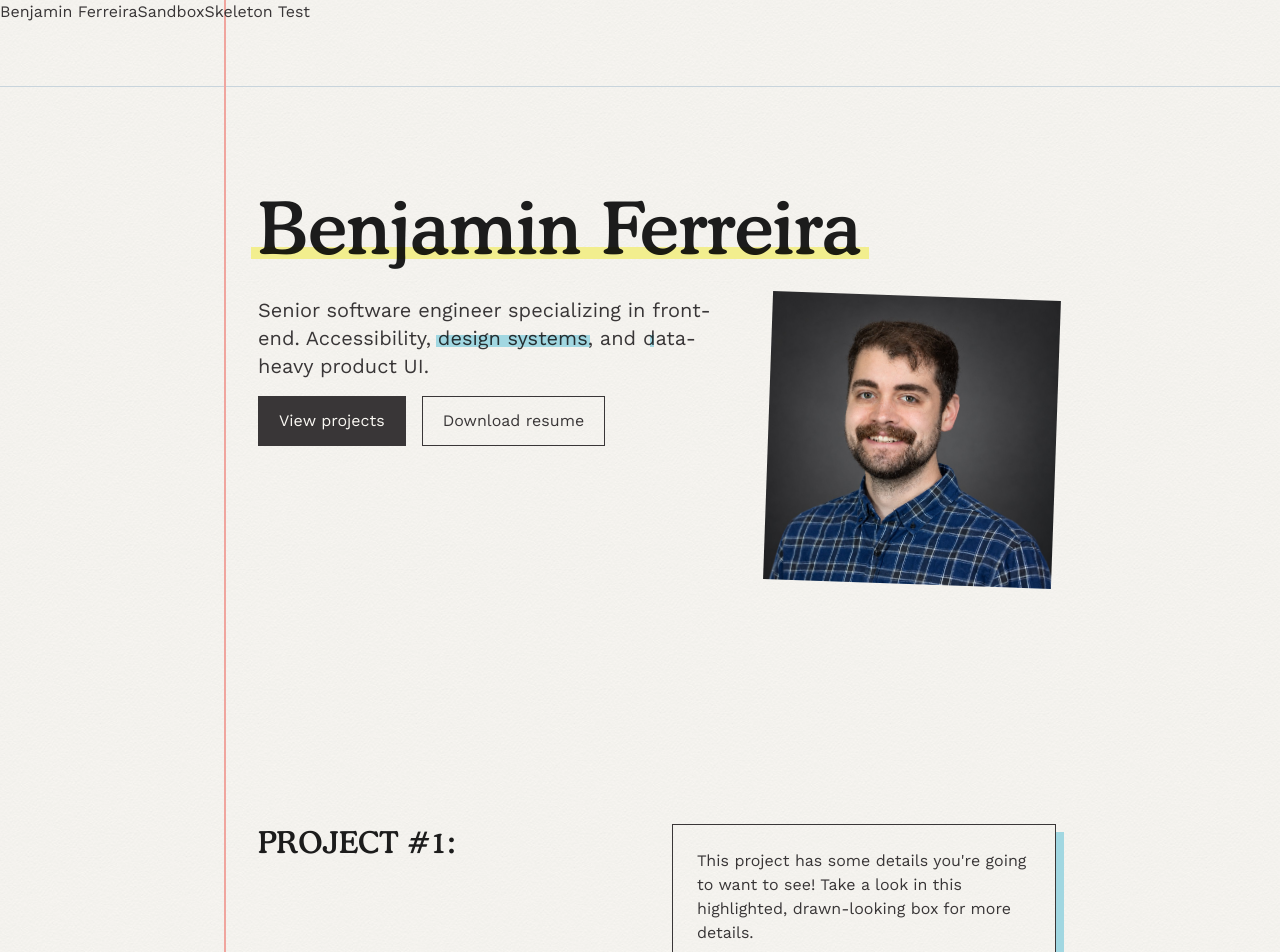
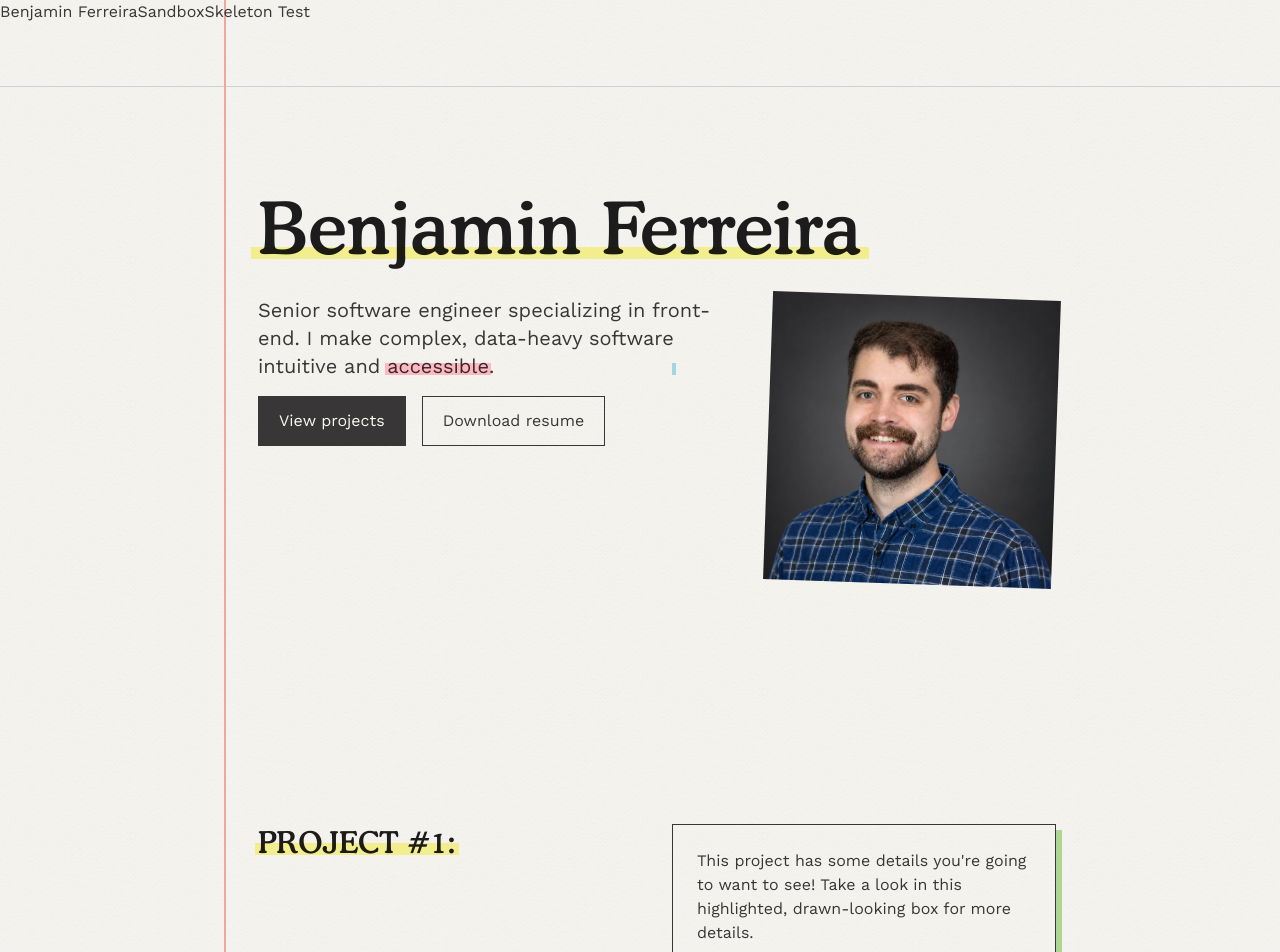
Before and after one commit to benjaminferreira/benjaminferreira.dev, a Next.js app: page / in a window 1280 px wide. Shown: the top 952 px of the page. Built offline with nearby package versions, Linux system fonts and the light colour scheme.

Commit message:
Rename shade util to highlight-box, split hover, migrate homepage box

```diff
--- a/src/app/(desk)/page.tsx
+++ b/src/app/(desk)/page.tsx
@@ -1,16 +1,11 @@
 "use client";
 
 import Button from "@/components/Button";
-import { HighlightGroup, HighlightText } from "@/components/HighlightGroup";
+import { HighlightBox, HighlightGroup, HighlightText } from "@/components/HighlightGroup";
 import portrait from "@/images/ben-ferreira-portrait.jpg";
 import Image from "next/image";
-import { useRef } from "react";
-import { useInView } from "motion/react";
 
 export default function HomePage() {
-	const boxRef = useRef<HTMLDivElement>(null);
-	const boxInView = useInView(boxRef, { once: true, margin: "-20% 0px" });
-
 	return (
 		<div className="flex flex-col gap-6">
 			{/* Hero/Intro Section */}
@@ -38,10 +33,9 @@ export default function HomePage() {
 							/>
 
 							<p className="text-lg md:text-xl text-ink">
-								Senior software engineer specializing in{" "}
-								<HighlightText color="var(--color-mild-blue)">front-end</HighlightText>. Accessibility,{" "}
-								<HighlightText color="var(--color-mild-blue)">design systems</HighlightText>, and
-								data-heavy product UI.
+								Senior software engineer specializing in front-end. I make complex, data-heavy software{" "}
+								<HighlightText color="var(--color-mild-blue)">intuitive</HighlightText> and{" "}
+								<HighlightText color="var(--color-mild-pink)">accessible</HighlightText>.
 							</p>
 							<div className="flex flex-wrap gap-4">
 								<Button href="#projects">View projects</Button>
@@ -56,51 +50,55 @@ export default function HomePage() {
 					</div>
 				</section>
 			</HighlightGroup>
+			<HighlightGroup>
 				<section
 					id="projects"
 					className="space-y-4"
 				>
-				<div className="flex justify-between">
-					<h2 className="text-3xl font-heading text-charcoal uppercase">Project #1:</h2>
-					<span
-						ref={boxRef}
-						data-shaded={boxInView || undefined}
-						className="border border-ink highlight-shade [--stroke-color:var(--color-mild-blue)] [--stroke-w:0.5rem] [--stroke-draw:400ms] p-6 w-sm"
+					<div className="flex justify-between gap-4">
+						<h2 className="text-3xl font-heading text-charcoal uppercase">
+							<HighlightText>Project #1:</HighlightText>
+						</h2>
+						<HighlightBox
+							color="var(--color-mild-green)"
+							className="p-6 w-sm"
 						>
 							This project has some details you're going to want to see! Take a look in this highlighted,
 							drawn-looking box for more details.
-					</span>
+						</HighlightBox>
 					</div>
 					<p className="font-mono">[TEST CONTENT - PLACEHOLDER ONLY]</p>
 					<p className="font-body">
-					The Midnight Garden Observatory is an experimental platform for tracking bioluminescent fungi across
-					temperate rainforests in the Pacific Northwest. Built during a series of particularly rainy
-					weekends, the application allows field researchers to log sightings, upload spectral photographs,
-					and cross-reference species data against a community-maintained database of over 12,000 catalogued
-					organisms.
+						The Midnight Garden Observatory is an experimental platform for tracking bioluminescent fungi
+						across temperate rainforests in the Pacific Northwest. Built during a series of particularly
+						rainy weekends, the application allows field researchers to log sightings, upload spectral
+						photographs, and cross-reference species data against a community-maintained database of over
+						12,000 catalogued organisms.
 					</p>
 					<p className="font-body">
-					The core mapping interface renders terrain data in real-time, overlaying fungal colony density heat
-					maps with seasonal rainfall patterns. Users can draw custom boundary polygons to define research
-					zones, and the system automatically generates growth prediction models based on soil composition,
-					canopy coverage, and ambient moisture levels collected from distributed sensor networks.
+						The core mapping interface renders terrain data in real-time, overlaying fungal colony density
+						heat maps with seasonal rainfall patterns. Users can draw custom boundary polygons to define
+						research zones, and the system automatically generates growth prediction models based on soil
+						composition, canopy coverage, and ambient moisture levels collected from distributed sensor
+						networks.
 					</p>
 					<p className="font-body">
-					One of the more interesting technical challenges involved synchronizing offline field data with the
-					central database when researchers returned to connectivity. The conflict resolution system uses a
-					timestamp-based merge strategy with manual override capabilities for contested observations. This
-					was particularly important during the 2024 autumn bloom season when multiple research teams were
-					simultaneously documenting the same rare Panellus stipticus colonies.
+						One of the more interesting technical challenges involved synchronizing offline field data with
+						the central database when researchers returned to connectivity. The conflict resolution system
+						uses a timestamp-based merge strategy with manual override capabilities for contested
+						observations. This was particularly important during the 2024 autumn bloom season when multiple
+						research teams were simultaneously documenting the same rare Panellus stipticus colonies.
 					</p>
 					<p className="font-body">
-					The notification system sends weekly digest emails summarizing new sightings within a researcher's
-					defined areas of interest, along with automatically generated statistical comparisons against
-					historical data for the same geographic regions. A companion mobile application provides simplified
-					logging capabilities with GPS-tagged photo capture and voice-to-text field notes for use during
-					nighttime observation sessions when screen brightness must be minimized to avoid disturbing
-					photosensitive specimens.
+						The notification system sends weekly digest emails summarizing new sightings within a
+						researcher's defined areas of interest, along with automatically generated statistical
+						comparisons against historical data for the same geographic regions. A companion mobile
+						application provides simplified logging capabilities with GPS-tagged photo capture and
+						voice-to-text field notes for use during nighttime observation sessions when screen brightness
+						must be minimized to avoid disturbing photosensitive specimens.
 					</p>
 				</section>
+			</HighlightGroup>
 		</div>
 	);
 }
--- a/src/app/globals.css
+++ b/src/app/globals.css
@@ -102,21 +102,86 @@
 }
 
 /*
-	highlight-shade
+	highlight
 
-	Draws two mildliner strokes along the bottom and right edges, to give a flat element
-	a sense of depth. The bottom stroke draws left to right, then the right stroke draws
-	top to bottom. On the way out it fades away at full size instead of un-drawing.
+	A mildliner band over text, wiping in from the left. Reveals on [data-hl]; add
+	highlight-hover for hover/focus. Fixed thickness, so taller letters poke out and the ink shows.
+	Tune [--hl:<color>], [--hl-thickness:<size>], [--hl-bottom:<offset>], [--hl-draw:<time>], [--hl-fade:<time>].
+*/
+@utility highlight {
+	position: relative;
 
-	Three triggers:
-		:hover              for interactive elements
-		[data-shaded]       for anything else, set from JS on scroll into view
+	&::before {
+		content: "";
+		position: absolute;
+		left: -0.1em;
+		right: -0.1em;
+		bottom: var(--hl-bottom, 0.16em);
+		height: var(--hl-thickness, 0.75rem);
+		pointer-events: none;
+		background-color: var(--hl, var(--color-mild-yellow));
+		mix-blend-mode: multiply;
+		opacity: 0;
+		transform: scaleX(0);
+		transform-origin: left;
 
-	Tune with arbitrary properties, no variants needed:
-		highlight-shade [--stroke-color:var(--color-mild-yellow)]
-		highlight-shade [--stroke-w:0.5rem] [--stroke-draw:400ms] [--stroke-fade:400ms]
+		/* exit: fade at full width, then reset the transform once invisible */
+		transition:
+			opacity var(--hl-fade, 250ms) linear,
+			transform 0ms linear var(--hl-fade, 250ms);
+	}
+
+	&[data-hl]::before {
+		opacity: 1;
+		transform: scaleX(1);
+
+		/* enter: opacity snaps on, the stroke draws */
+		transition:
+			opacity 0ms,
+			transform var(--hl-draw, 600ms) linear;
+	}
+
+	@media (prefers-reduced-motion: reduce) {
+		&::before,
+		&[data-hl]::before {
+			transition-duration: 0ms;
+			transition-delay: 0ms;
+		}
+	}
+}
+
+/* hover/focus reveal version */
+@utility highlight-hover {
+	&:hover::before,
+	&:focus-visible::before {
+		opacity: 1;
+		transform: scaleX(1);
+		transition:
+			opacity 0ms,
+			transform var(--hl-draw, 600ms) linear;
+	}
+
+	@media (prefers-reduced-motion: reduce) {
+		&:hover::before,
+		&:focus-visible::before {
+			transition-duration: 0ms;
+		}
+	}
+}
+
+/*
+	highlight-box
+
+	Two mildliner strokes along the bottom and right edges, giving a flat square element
+	(box or button) a hand-drawn sense of depth. The bottom stroke draws left to right, then
+	the right stroke top to bottom; on exit it fades at full size instead of un-drawing.
+	Reveals on [data-shaded] (set from JS on scroll). Add highlight-box-hover for hover.
+
+	Tune with arbitrary properties:
+		highlight-box [--stroke-color:var(--color-mild-yellow)]
+		highlight-box [--stroke-w:0.5rem] [--stroke-draw:400ms] [--stroke-fade:400ms]
 */
-@utility highlight-shade {
+@utility highlight-box {
 	position: relative;
 
 	&::after,
@@ -155,10 +220,7 @@
 		transform-origin: top;
 	}
 
-	/* enter: opacity snaps on, the stroke draws. pointer and scroll only, not focus.
-	   keyboard focus is handled by the outline, so the highlight stays a pointer affordance
-	   and the two never stack on the same element. */
-	&:hover::after,
+	/* enter (scroll): opacity snaps on, the strokes draw */
 	&[data-shaded]::after {
 		opacity: 1;
 		transform: scaleX(1);
@@ -167,7 +229,6 @@
 			transform var(--stroke-draw-x, var(--stroke-draw, 200ms)) linear;
 	}
 
-	&:hover::before,
 	&[data-shaded]::before {
 		opacity: 1;
 		transform: scaleY(1);
@@ -177,12 +238,9 @@
 				calc(var(--stroke-draw-x, var(--stroke-draw, 200ms)) + var(--stroke-gap, 50ms));
 	}
 
-	/* keep the reveal, drop the drawing motion */
 	@media (prefers-reduced-motion: reduce) {
 		&::after,
 		&::before,
-		&:hover::after,
-		&:hover::before,
 		&[data-shaded]::after,
 		&[data-shaded]::before {
 			transition-duration: 0ms;
@@ -191,53 +249,28 @@
 	}
 }
 
-/*
-	highlight
-
-	A mildliner band over text, wiping in from the left. Same three triggers as
-	highlight-shade. Fixed thickness, so taller letters poke out and the ink shows.
-	Tune [--hl:<color>], [--hl-thickness:<size>], [--hl-bottom:<offset>], [--hl-draw:<time>], [--hl-fade:<time>].
-*/
-@utility highlight {
-	position: relative;
-
-	&::before {
-		content: "";
-		position: absolute;
-		left: -0.1em;
-		right: -0.1em;
-		bottom: var(--hl-bottom, 0.16em);
-		height: var(--hl-thickness, 0.75rem);
-		pointer-events: none;
-		background-color: var(--hl, var(--color-mild-yellow));
-		mix-blend-mode: multiply;
-		opacity: 0;
-		transform: scaleX(0);
-		transform-origin: left;
-
-		/* exit: fade at full width, then reset the transform once invisible */
+/* opt-in hover reveal for highlight-box (buttons and standalone boxes) */
+@utility highlight-box-hover {
+	&:hover::after {
+		opacity: 1;
+		transform: scaleX(1);
 		transition:
-			opacity var(--hl-fade, 250ms) linear,
-			transform 0ms linear var(--hl-fade, 250ms);
+			opacity 0ms,
+			transform var(--stroke-draw-x, var(--stroke-draw, 200ms)) linear;
 	}
 
-	&:hover::before,
-	&:focus-visible::before,
-	&[data-hl]::before {
+	&:hover::before {
 		opacity: 1;
-		transform: scaleX(1);
-
-		/* enter: opacity snaps on, the stroke draws */
+		transform: scaleY(1);
 		transition:
 			opacity 0ms,
-			transform var(--hl-draw, 600ms) linear;
+			transform var(--stroke-draw-y, var(--stroke-draw, 200ms)) linear
+				calc(var(--stroke-draw-x, var(--stroke-draw, 200ms)) + var(--stroke-gap, 50ms));
 	}
 
 	@media (prefers-reduced-motion: reduce) {
-		&::before,
-		&:hover::before,
-		&:focus-visible::before,
-		&[data-hl]::before {
+		&:hover::after,
+		&:hover::before {
 			transition-duration: 0ms;
 			transition-delay: 0ms;
 		}
--- a/src/components/Button.tsx
+++ b/src/components/Button.tsx
@@ -23,11 +23,11 @@ const base = "relative inline-flex items-center gap-2 whitespace-nowrap border p
 
 const variantClasses: Record<ButtonVariant, string> = {
 	primary: `
-        bg-ink text-paper border-ink highlight-shade
+        bg-ink text-paper border-ink highlight-box highlight-box-hover
         active:bg-charcoal active:border-charcoal
     `,
 	secondary: `
-        text-ink border-ink highlight-shade
+        text-ink border-ink highlight-box highlight-box-hover
         active:text-charcoal active:border-charcoal active:bg-mild-grey/20
     `,
 	quiet: `
--- a/src/components/HighlightGroup.tsx
+++ b/src/components/HighlightGroup.tsx
@@ -83,7 +83,7 @@ export function useHighlight<T extends Element>(getDuration: () => number) {
 		return register({ el: ref.current, activate: () => setActive(true), getDuration });
 	}, [register, getDuration]);
 
-	return { ref, active };
+	return { ref, active, grouped: register !== null };
 }
 
 /** Text with a highlighter sweep; single line uses the CSS utility, wrapped text draws line by line. */
@@ -107,7 +107,7 @@ export function HighlightText({
 	const [resizing, setResizing] = useState(false);
 	const durationRef = useRef(300);
 	const getDuration = useCallback(() => durationRef.current, []);
-	const { ref, active } = useHighlight<HTMLSpanElement>(getDuration);
+	const { ref, active, grouped } = useHighlight<HTMLSpanElement>(getDuration);
 
 	// measure one band per visual line so wrapped text draws line by line at a constant speed
 	useEffect(() => {
@@ -177,20 +177,24 @@ export function HighlightText({
 	}, [speed]);
 
 	const multiLine = lines.length > 1;
-	const drawn = active || hovered;
+	const drawn = active || (!grouped && hovered);
 
 	return (
 		<span
 			ref={ref}
 			data-hl={(!multiLine && active) || undefined}
-			onMouseEnter={multiLine ? () => setHovered(true) : undefined}
-			onMouseLeave={multiLine ? () => setHovered(false) : undefined}
+			onMouseEnter={!grouped && multiLine ? () => setHovered(true) : undefined}
+			onMouseLeave={!grouped && multiLine ? () => setHovered(false) : undefined}
 			style={
 				multiLine
 					? undefined
 					: ({ "--hl-draw": `${total}ms`, ...(color ? { "--hl": color } : {}) } as React.CSSProperties)
 			}
-			className={multiLine ? `relative ${className}` : `highlight ${className}`}
+			className={
+				multiLine
+					? `relative ${className}`
+					: `highlight ${!grouped ? "highlight-hover " : ""}${className}`
+			}
 		>
 			<span ref={textRef}>{children}</span>
 			<span
@@ -228,7 +232,7 @@ export function HighlightText({
 	);
 }
 
-/** Box with the shade edge strokes, drawn at the same speed as the text. Assumes 1px box border. */
+/** Box with the highlight-box edge strokes, drawn at the same speed as the text. Assumes 1px box border. */
 export function HighlightBox({
 	children,
 	color,
@@ -245,7 +249,7 @@ export function HighlightBox({
 	const [draw, setDraw] = useState({ x: 200, y: 200 });
 	const durationRef = useRef(450);
 	const getDuration = useCallback(() => durationRef.current, []);
-	const { ref, active } = useHighlight<HTMLDivElement>(getDuration);
+	const { ref, active, grouped } = useHighlight<HTMLDivElement>(getDuration);
 
 	// each edge draws in length/speed, so bigger boxes take longer
 	useEffect(() => {
@@ -276,7 +280,7 @@ export function HighlightBox({
 			ref={ref}
 			data-shaded={active || undefined}
 			style={style}
-			className={`highlight-shade border border-ink ${className}`}
+			className={`highlight-box border border-ink ${!grouped ? "highlight-box-hover " : ""}${className}`}
 		>
 			{children}
 		</div>
```
Lines whose indentation alone changed are shown as unchanged.
